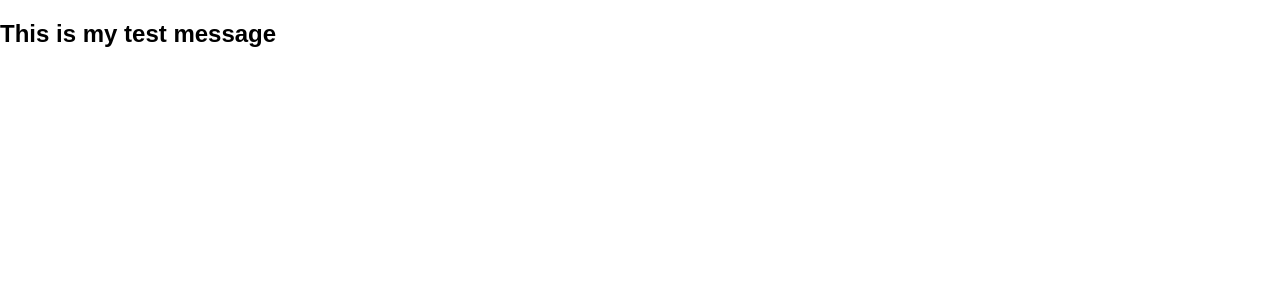
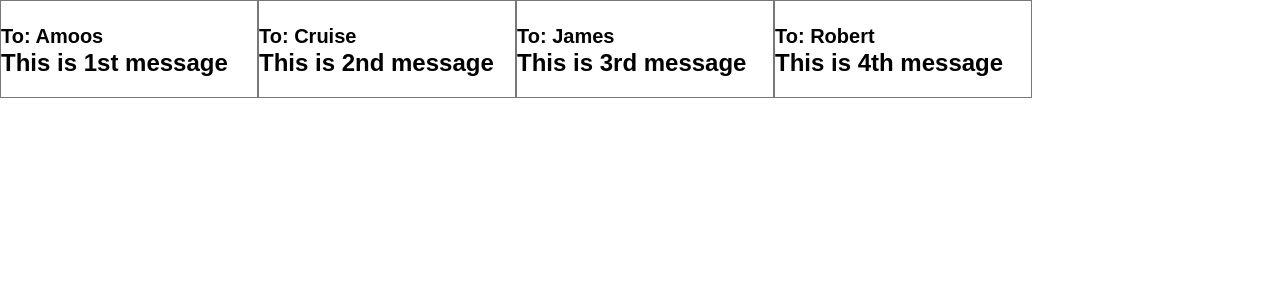
Before and after one commit to gmkhussain/react, a React (Create React App) app in the folder example/: page / in a window 1280 px wide. Shown: the top 300 px of the page. Built offline with nearby package versions, Linux system fonts and the light colour scheme.

Commit message:
:revolving_hearts: * Reusing single component with diffrent data ~ * Utilizing Props to Create Reusable Components

```diff
--- a/example/src/App.css
+++ b/example/src/App.css
@@ -26,3 +26,5 @@
   from { transform: rotate(0deg); }
   to { transform: rotate(360deg); }
 }
+
+.box{ width:20%; float:left; border:1px solid #777; }
--- a/example/src/App.js
+++ b/example/src/App.js
@@ -4,7 +4,7 @@ import './App.css';
 
 class TestMessage extends Component{
 	render(){
-		return <h2>{this.props.testMessageContent}</h2>
+		return <div className="box"><h2><small>To: {this.props.messageTo}</small> <br/>{this.props.testMessageContent} </h2></div>
 	}
 }
 
--- a/example/src/index.js
+++ b/example/src/index.js
@@ -4,5 +4,18 @@ import './index.css';
 import TestMessage from './App';
 //import registerServiceWorker from './registerServiceWorker';
 
-ReactDOM.render(<TestMessage testMessageContent="This is my test message" />, document.getElementById('root'));
+ReactDOM.render(
+	/*
+		* Reusing single component with diffrent data
+		* Utilizing Props to Create Reusable Components
+
+	*/
+
+	<div>
+		<TestMessage messageTo="Amoos" testMessageContent="This is 1st message" />
+		<TestMessage messageTo="Cruise" testMessageContent="This is 2nd message" />
+		<TestMessage messageTo="James" testMessageContent="This is 3rd message" />
+		<TestMessage messageTo="Robert" testMessageContent="This is 4th message" />
+	</div>
+, document.getElementById('root'));
 //registerServiceWorker();
```
